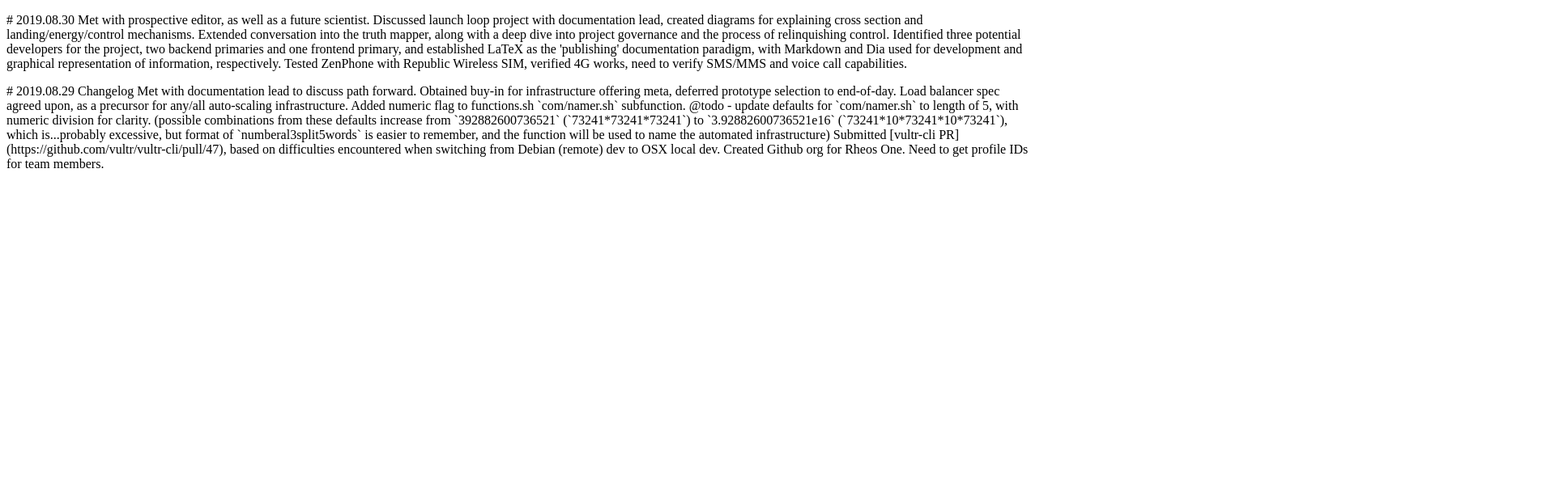
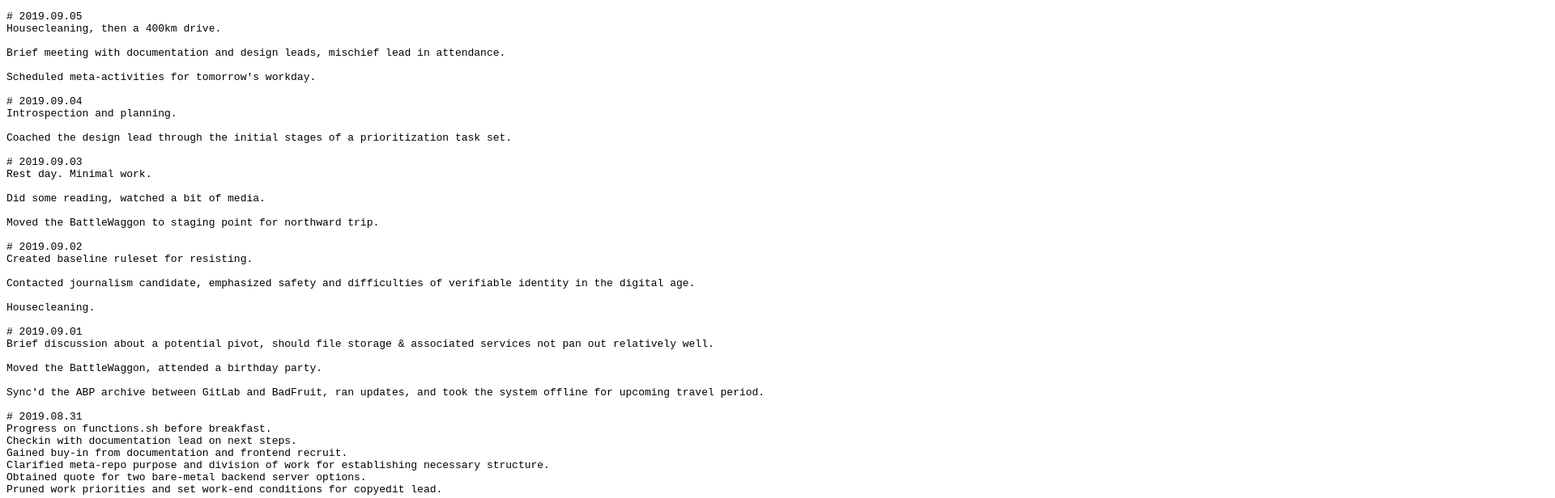
Before and after one commit to rheos-one/changelog, a plain HTML site: page index.html in a window 1280 px wide. Shown: the top 616 px of the page at 81% size, 1920 px wide, since content can reach past the window. Drawn offline with Linux system fonts and the light colour scheme.

Commit message:
Templatize the changelog commit process.
Enough of manually editing html files.
Templates now exist, and changes cascade to the frontpage.
A very small shell script helps rather a lot.

Chef knives, yaknow?

https://lsh.io/plugtalk/#24

```diff
--- a/index.html
+++ b/index.html
@@ -1,11 +1,58 @@
-<!DOCTYPE html>
-<html lang="en">
-	<head>
-		<meta charset="utf-8">
-		<title>Changelog for Rheos One</title>
-	</head>
-	<body>
-		<p>
+<!DOCTYPE html >
+<html lang="en" >
+	<head >
+		<meta charset="utf-8" >
+		<title >Changelog for Rheos One</title >
+	</head >
+	<body >
+		<pre >
+# 2019.09.05
+Housecleaning, then a 400km drive.
+
+Brief meeting with documentation and design leads, mischief lead in attendance.
+
+Scheduled meta-activities for tomorrow's workday.
+
+# 2019.09.04
+Introspection and planning.
+
+Coached the design lead through the initial stages of a prioritization task set.
+
+# 2019.09.03
+Rest day. Minimal work.
+
+Did some reading, watched a bit of media.
+
+Moved the BattleWaggon to staging point for northward trip.
+
+# 2019.09.02
+Created baseline ruleset for resisting.
+
+Contacted journalism candidate, emphasized safety and difficulties of verifiable identity in the digital age.
+
+Housecleaning.
+
+# 2019.09.01
+Brief discussion about a potential pivot, should file storage & associated services not pan out relatively well.
+
+Moved the BattleWaggon, attended a birthday party.
+
+Sync'd the ABP archive between GitLab and BadFruit, ran updates, and took the system offline for upcoming travel period.
+
+# 2019.08.31
+Progress on functions.sh before breakfast.
+Checkin with documentation lead on next steps.
+Gained buy-in from documentation and frontend recruit.
+Clarified meta-repo purpose and division of work for establishing necessary structure.
+Obtained quote for two bare-metal backend server options.
+Pruned work priorities and set work-end conditions for copyedit lead.
+
+Scheduled fashion demo with contract client and design lead.
+
+Made decision on Academy & Theatre projects (flagged for archive).
+
+Additional recruitment efforts for photography & development departments.
+
 # 2019.08.30
 Met with prospective editor, as well as a future scientist.
 
@@ -16,8 +63,7 @@
 Identified three potential developers for the project, two backend primaries and one frontend primary, and established LaTeX as the 'publishing' documentation paradigm, with Markdown and Dia used for development and graphical representation of information, respectively.
 
 Tested ZenPhone with Republic Wireless SIM, verified 4G works, need to verify SMS/MMS and voice call capabilities.
-		</p>
-		<p>
+
 # 2019.08.29 Changelog
 Met with documentation lead to discuss path forward.
 Obtained buy-in for infrastructure offering meta, deferred prototype selection to end-of-day.
@@ -32,6 +78,6 @@
 
 Created Github org for Rheos One.
 Need to get profile IDs for team members.
-		</p>
-	</body>
-</html>
+		</pre >
+	</body >
+</html >
```
Also changed, not shown: 3 other files. Lines whose indentation alone changed are shown as unchanged.
